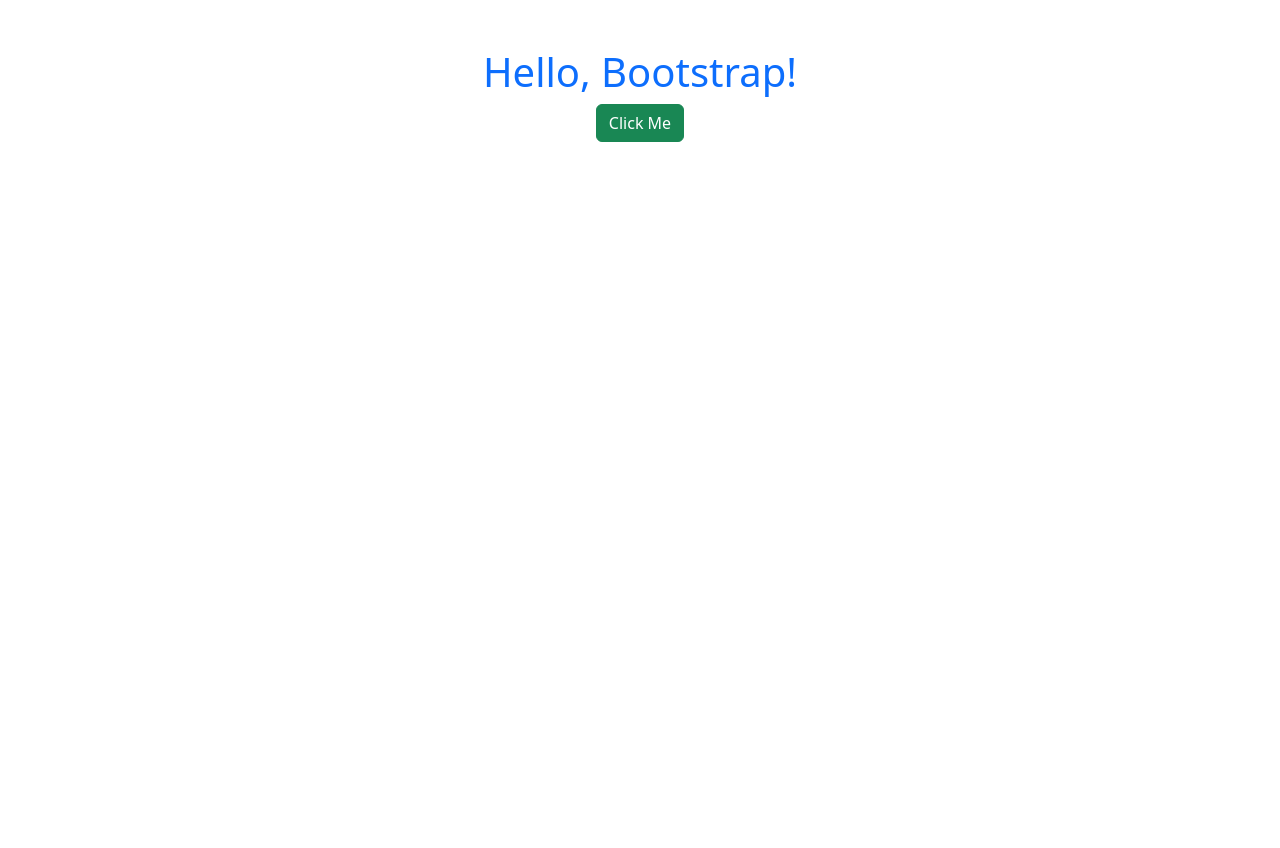
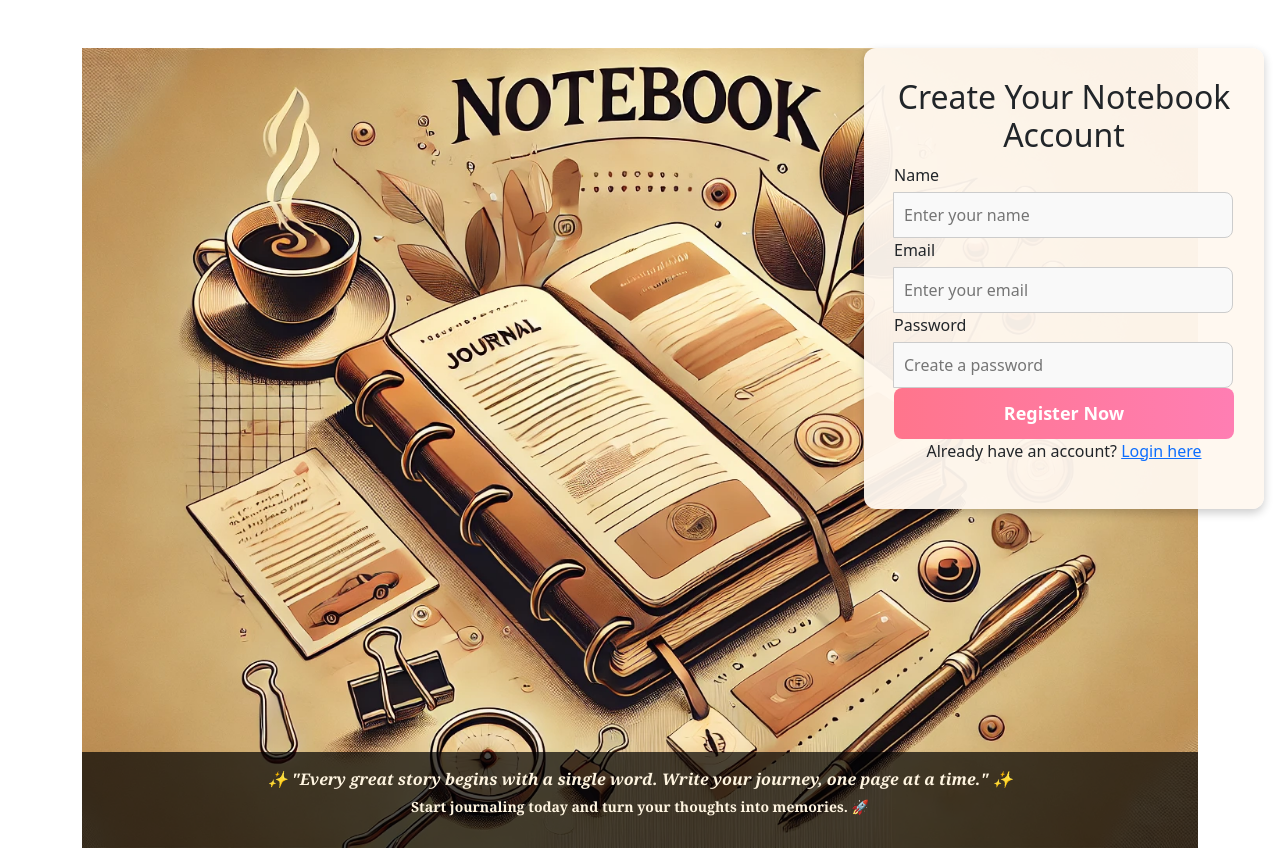
Before and after one commit to Ashmit-1131/MERN_Notes_App, a React (Create React App) app in the folder frontend/: page / in a window 1280 px wide. Before the commit the page ends 800 px from the top, so only its background shows below. Built offline with nearby package versions, Linux system fonts and the light colour scheme.

Commit message:
day-2: frontend register page and footer completed

```diff
--- a/frontend/package.json
+++ b/frontend/package.json
@@ -6,7 +6,9 @@
     "axios": "^1.7.9",
     "bootstrap": "^5.3.3",
     "cra-template": "1.2.0",
+    "notistack": "^3.0.2",
     "react": "^19.0.0",
+    "react-bootstrap": "^2.10.9",
     "react-dom": "^19.0.0",
     "react-router-dom": "^7.1.5",
     "react-scripts": "5.0.1"
--- a/frontend/src/App.js
+++ b/frontend/src/App.js
@@ -1,10 +1,11 @@
 import React from 'react';
+import Register from './components/Register';
 
 const App = () => {
   return (
     <div className="container text-center mt-5">
-      <h1 className="text-primary">Hello, Bootstrap!</h1>
-      <button className="btn btn-success">Click Me</button>
+    <Register/>
+
     </div>
   );
 };
--- /dev/null
+++ b/frontend/src/components/Footer.css
@@ -0,0 +1,20 @@
+.footer {
+    background: rgba(0, 0, 0, 0.7);
+    color: #FFF5E1;
+    text-align: center;
+    padding: 15px;
+    font-size: 14px;
+    font-weight: bold;
+    font-family: 'Georgia', serif;
+}
+
+
+.footer-quote {
+    font-style: italic;
+    font-size: 16px;
+    margin-bottom: 5px;
+}
+
+.footer-message {
+    font-size: 14px;
+}
--- /dev/null
+++ b/frontend/src/components/Footer.js
@@ -0,0 +1,17 @@
+import React from "react";
+import "./Footer.css";
+
+const Footer = () => {
+  return (
+    <footer className="footer">
+      <p className="footer-quote">
+        ✨ "Every great story begins with a single word. Write your journey, one page at a time." ✨
+      </p>
+      <p className="footer-message">
+        Start journaling today and turn your thoughts into memories. 🚀
+      </p>
+    </footer>
+  );
+};
+
+export default Footer;
--- /dev/null
+++ b/frontend/src/components/Register.css
@@ -0,0 +1,72 @@
+
+.register-page {
+    background-image: url("../assets/hero_image.png");
+    background-size: cover;
+    background-position: top;
+    background-repeat: no-repeat;
+    min-height: 100vh;
+    display: flex;
+    flex-direction: column;
+    padding-top: 50px;
+}
+
+.register-page Header {
+    flex-shrink: 0;
+}
+
+
+.register-page Footer {
+    margin-top: auto;
+}
+
+
+.register-container {
+    flex: 1;
+    background:  rgba(255, 248, 240, 0.95);
+    padding: 30px;
+    border-radius: 12px;
+    box-shadow: 0px 4px 10px rgba(0, 0, 0, 0.2); /* Soft shadow */
+    width: 100%;
+    max-width: 400px;
+    text-align: center;
+
+    position: absolute;
+    top: 3rem;
+    right: 1rem;
+}
+
+
+.input-group input {
+    width: 100%;
+    padding: 10px;
+    margin-top: 5px;
+    border: 1px solid #ccc;
+    border-radius: 8px;
+    font-size: 16px;
+    background-color: #f9f9f9;
+    transition: all 0.3s ease;
+}
+
+.input-group input:focus {
+    border-color: #a6c1ee;
+    background-color: white;
+    outline: none;
+}
+
+
+.register-button {
+    width: 100%;
+    padding: 12px;
+    font-size: 18px;
+    font-weight: bold;
+    border: none;
+    border-radius: 8px;
+    background: linear-gradient(90deg, #ff758c 0%, #ff7eb3 100%);
+    color: white;
+    cursor: pointer;
+    transition: all 0.3s ease;
+}
+
+.register-button:hover {
+    background: linear-gradient(90deg, #ff7eb3 0%, #ff758c 100%);
+}
--- /dev/null
+++ b/frontend/src/components/Register.js
@@ -0,0 +1,103 @@
+import "bootstrap/dist/css/bootstrap.min.css";
+import axios from "axios";
+import { useSnackbar } from "notistack";
+import React, { useState } from "react";
+import { useNavigate } from "react-router-dom";
+import { Link } from "react-router-dom";
+import Footer from "./Footer";
+import "./Register.css";
+
+const Register = () => {
+  const { enqueueSnackbar } = useSnackbar();
+  const [formData, setFormData] = useState({
+    name: "",
+    email: "",
+    password: "",
+  });
+
+  const navigate = useNavigate();
+
+  const handleChange = (e) => {
+    setFormData({ ...formData, [e.target.name]: e.target.value });
+  };
+
+  const register = async (e) => {
+    e.preventDefault();
+    if (!validateInput(formData)) return;
+    try {
+      await axios.post(`http://localhost:8081/auth/register`, formData);
+      enqueueSnackbar("Registered successfully", { variant: "success" });
+      navigate("/login");
+    } catch (err) {
+      enqueueSnackbar(err.response?.data?.message || "Registration failed", { variant: "error" });
+    }
+  };
+
+  const validateInput = ({ name, email, password }) => {
+    if (!name) {
+      enqueueSnackbar("Name is required", { variant: "warning" });
+      return false;
+    } else if (!email) {
+      enqueueSnackbar("Email is required", { variant: "warning" });
+      return false;
+    } else if (!password || password.length < 6) {
+      enqueueSnackbar("Password must be at least 6 characters", { variant: "warning" });
+      return false;
+    }
+    return true;
+  };
+
+  return (
+    <div className="register-page">
+
+      <div className="register-container">
+        <div className="register-form">
+          <h2 className="register-title">Create Your Notebook Account</h2>
+          <form onSubmit={register}>
+            <div className="input-group">
+              <label htmlFor="name">Name</label>
+              <input
+                type="text"
+                id="name"
+                name="name"
+                placeholder="Enter your name"
+                value={formData.name}
+                onChange={handleChange}
+              />
+            </div>
+            <div className="input-group">
+              <label htmlFor="email">Email</label>
+              <input
+                type="email"
+                id="email"
+                name="email"
+                placeholder="Enter your email"
+                value={formData.email}
+                onChange={handleChange}
+              />
+            </div>
+            <div className="input-group">
+              <label htmlFor="password">Password</label>
+              <input
+                type="password"
+                id="password"
+                name="password"
+                placeholder="Create a password"
+                value={formData.password}
+                onChange={handleChange}
+              />
+            </div>
+            <button type="submit" className="register-button">Register Now</button>
+          </form>
+          <p className="register-footer">
+            Already have an account? <Link to="/login" className="register-link">Login here</Link>
+          </p>
+        </div>
+      </div>
+
+      <Footer />
+    </div>
+  );
+};
+
+export default Register;
```
Also changed, not shown: frontend/src/index.js (+9 -8 lines), frontend/src/assets/hero_image.png (added), frontend/src/components/Login.css (added), frontend/src/components/Login.js (added), frontend/src/components/NoteBook.css (added), frontend/src/components/NoteBook.js (added), 1 other file (tests, documents, lock files or other folders).
